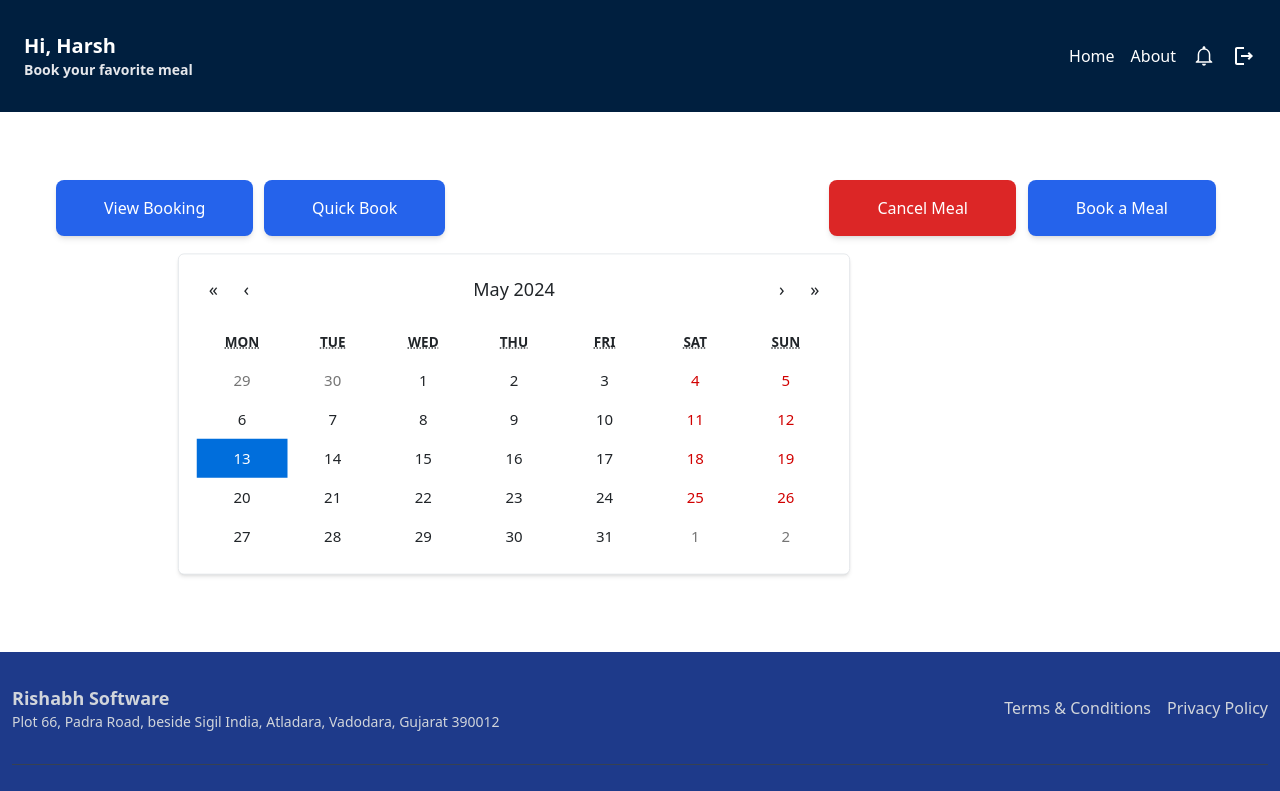
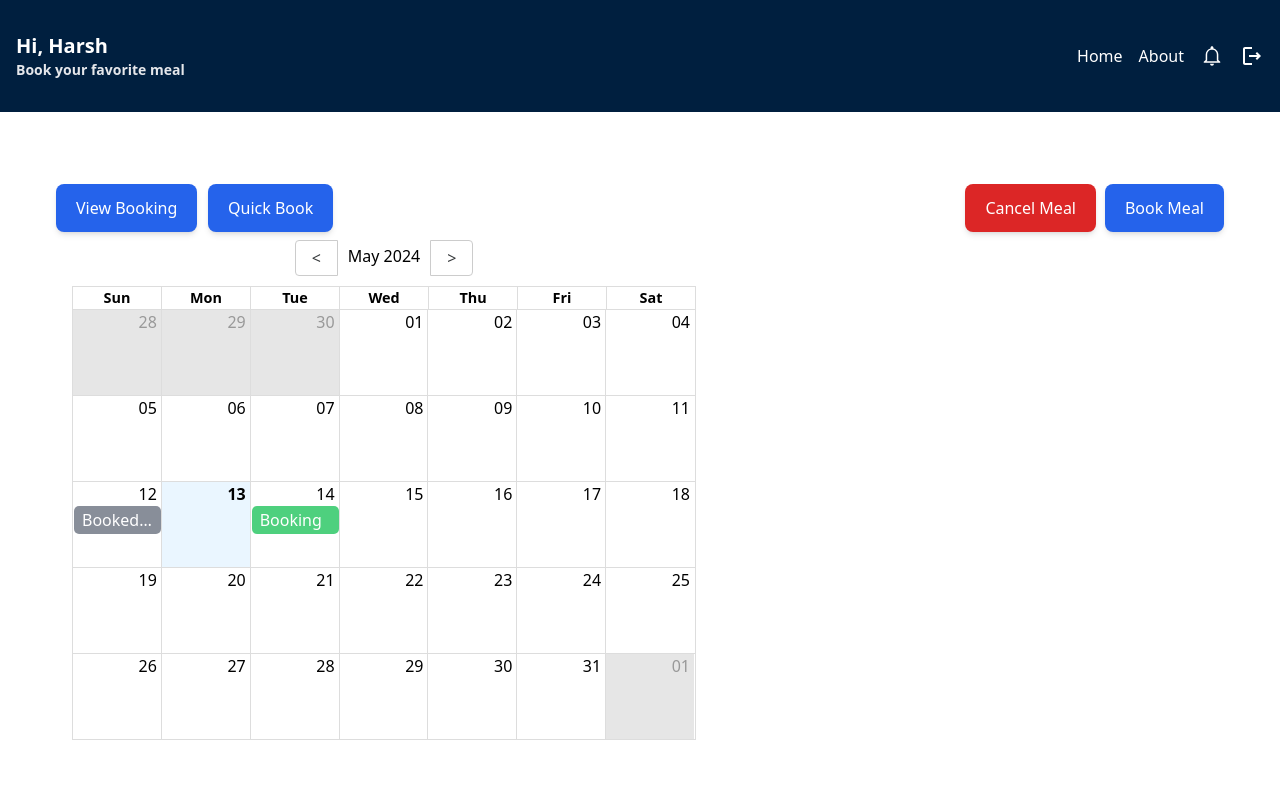
Before and after one commit to Devanshi2109/bookMyMeal-frontend, a React (Vite) app: page / in a window 1280 px wide. Shown: the top 791 px of the page. Built offline with nearby package versions, Linux system fonts and the light colour scheme.

Commit message:
Made changes in the calendar component and viewbooking

```diff
--- a/package.json
+++ b/package.json
@@ -11,9 +11,9 @@
   },
   "dependencies": {
     "axios": "^1.6.8",
-    "bootstrap": "^5.3.3",
+    "moment": "^2.30.1",
     "react": "^18.2.0",
-    "react-bootstrap": "^2.10.2",
+    "react-big-calendar": "^1.12.1",
     "react-calendar": "^5.0.0",
     "react-dom": "^18.2.0",
     "react-hot-toast": "^2.4.1",
--- a/src/components/BookAMealBtn.jsx
+++ b/src/components/BookAMealBtn.jsx
@@ -39,14 +39,14 @@ const BookAMealBtn = () => {
   return (
     <div>
       <button
-        className="absolute px-5 py-3 m-2 text-white transform -translate-y-1/2 bg-blue-600 rounded-lg shadow-md hover:bg-blue-900 top-1/4 right-14"
+        className="absolute px-5 py-3 m-2 text-white transform -translate-y-1/2 bg-blue-600 rounded-lg shadow-md hover:bg-navy top-1/4 right-12"
         onClick={handleBookMeal}
       >
-        Book a Meal
+        Book Meal
       </button>
       {showModal && (
-        <div className="fixed inset-0 flex items-center justify-center bg-gray-500 bg-opacity-75">
-          <div className="w-full max-w-md p-12 bg-white rounded-lg shadow-md">
+        <div className="fixed inset-0 flex items-center justify-center bg-gray-500 bg-opacity-75 z-10">
+          <div className="w-full max-w-md p-12 bg-white rounded-lg shadow-md ">
             <div className="flex items-center justify-between mb-8">
               <h2 className="text-xl font-bold">Book A Meal</h2>
               <button
--- a/src/components/Calendar.jsx
+++ b/src/components/Calendar.jsx
@@ -1,26 +1,106 @@
 import React, { useState } from 'react';
-import Calendar from 'react-calendar';
-import 'react-calendar/dist/Calendar.css';
+import { Calendar, momentLocalizer, Views, Navigate } from 'react-big-calendar';
+import moment from 'moment';
+import 'react-big-calendar/lib/css/react-big-calendar.css';
 
-const CalendarComponent = () => {
-    const [selectedDate, setSelectedDate] = useState(new Date());
+const localizer = momentLocalizer(moment);
 
-    const handleDateChange = date => {
-        setSelectedDate(date);
+const CalendarComponent = ({ viewMode }) => {
+  const [date, setDate] = useState(new Date());
+  const [events, setEvents] = useState([
+
+    {
+      title: 'Booked Meal',
+      start: moment().subtract(1, 'days').toDate(),
+      end: moment().subtract(1, 'days').toDate(),
+      allDay: true,
+      isBooked: true,
+    },
+
+    {
+      title: 'Booking',
+      start: moment().add(1, 'days').toDate(),
+      end: moment().add(1, 'days').toDate(),
+      allDay: true,
+      isBooked: false,
+    },
+
+  ]);
+
+  const handleSelectSlot = ({ start }) => {
+    console.log("Selected Date: ", start);
+  };
+
+  const eventStyleGetter = (event, start, end, isSelected) => {
+    let backgroundColor = '';
+
+    if (moment(event.start).isBefore(moment(), 'day')) {
+      backgroundColor = 'bg-gray-500';
+    } else {
+      backgroundColor = 'bg-green-500';
+    }
+
+    return {
+      className: backgroundColor + ' opacity-80 px-2 text-white',
+    };
+  };
+
+
+
+  const CustomToolbar = ({ onNavigate, label, date }) => {
+    const goToBack = () => {
+      if (moment(date).isAfter(moment(), 'month')) {
+        onNavigate(Navigate.PREVIOUS);
+      }
+    };
+
+    const goToNext = () => {
+      if (moment(date).isBefore(moment().add(2, 'months'), 'month')) {
+        onNavigate(Navigate.NEXT);
+      }
     };
 
     return (
-        <div className="calendar-container mx-auto ml-4 mt-10">
-            <div className="calendar-container mx-auto transform scale-75">
-                <Calendar
-                    onChange={handleDateChange}
-                    value={selectedDate}
-                    className="w-full sm:max-w-lg md:max-w-xl lg:max-w-2xl xl:max-w-4xl 2xl:max-w-5xl bg-white bg-opacity-90 border border-gray-300 font-sans leading-normal shadow-md rounded-lg p-4 transition-colors duration-200 h-auto sm:h-auto md:h-auto lg:h-auto xl:h-auto 2xl:h-auto text-sm sm:text-base md:text-lg lg:text-xl xl:text-2xl 2xl:text-3xl"
+      <div className="rbc-toolbar">
+        <span className="rbc-btn-group">
+          <button type="button" onClick={goToBack} disabled={moment(date).isSameOrBefore(moment(), 'month')}>&lt;</button>
+          <span className="rbc-toolbar-label">{moment(date).format('MMMM YYYY')}</span>
+          <button type="button" onClick={goToNext} disabled={moment(date).isSameOrAfter(moment().add(3, 'months'), 'month')}>&gt;</button>
+        </span>
+      </div>
+    );
+  };
 
-                />
-            </div>
-        </div>
-    );
+  return (
+    <div className={`relative ${viewMode === 'homepage' ? 'w-1/2' : 'w-full'} max-w-4xl mx-auto mt-12 right-64 m-8 `}>
+      <Calendar
+        localizer={localizer}
+        events={events}
+        startAccessor="start"
+        endAccessor="end"
+        selectable
+        views={{ month: true }}
+        defaultView={Views.MONTH}
+        onSelectSlot={handleSelectSlot}
+        onNavigate={(newDate) => setDate(newDate)}
+        date={date}
+        components={{
+          toolbar: CustomToolbar,
+        }}
+        eventPropGetter={eventStyleGetter}
+        style={{ height: '500px' }}
+      />
+    </div>
+  );
 };
 
-export default CalendarComponent;
+const HomepageCalendar = () => {
+  return <CalendarComponent viewMode="homepage" />;
+};
+
+const ViewBookingCalendar = () => {
+  return <CalendarComponent viewMode="booking" />;
+};
+
+export default HomepageCalendar;
+export { ViewBookingCalendar };
--- a/src/components/CancelAMealBtn.jsx
+++ b/src/components/CancelAMealBtn.jsx
@@ -2,7 +2,7 @@ import React from "react";
 
 const CancelAMealBtn = () => {
   return (
-    <button className="absolute px-5 py-3 m-2 text-white transform -translate-y-1/2 bg-red-600 rounded-lg shadow-md hover:bg-red-800 top-1/4 right-64">
+    <button className="absolute px-5 py-3 m-2 text-white transform -translate-y-1/2 bg-red-600 rounded-lg shadow-md hover:bg-red-800 top-1/4 right-44">
       Cancel Meal
     </button>
   );
--- a/src/components/HomePage.jsx
+++ b/src/components/HomePage.jsx
@@ -12,7 +12,7 @@ const HomePage = () => {
     <div >
       <Navbar />
       <div className="flex-grow flex justify-center items-start p-4">
-        <div className="flex-1 mt-4">
+        <div className="flex-1 mt-16 ">
           <Calendar />
         </div>
         <div>
--- a/src/components/QuickBookBtn.jsx
+++ b/src/components/QuickBookBtn.jsx
@@ -2,7 +2,7 @@ import React from "react";
 
 const QuickBookBtn = () => {
   return (
-    <button className="absolute px-5 py-3 m-2 text-white transform -translate-y-1/2 bg-blue-600 rounded-lg shadow-md ml-16 top-1/4 left-64 ">
+    <button className="absolute px-5 py-3 m-2 text-white transform -translate-y-1/2 bg-blue-600 rounded-lg hover:bg-navy shadow-md ml-16 top-1/4 left-36 ">
       Quick Book
     </button>
   );
--- a/src/components/ViewBookBtn.jsx
+++ b/src/components/ViewBookBtn.jsx
@@ -1,108 +1,120 @@
 import React, { useState } from 'react';
-import Calendar from 'react-calendar';
-import Modal from 'react-bootstrap/Modal';
-import 'react-calendar/dist/Calendar.css';
-import 'bootstrap/dist/css/bootstrap.min.css';
+import { Calendar, momentLocalizer, Views } from 'react-big-calendar';
+import moment from 'moment';
+import 'react-big-calendar/lib/css/react-big-calendar.css';
 
-const ViewBookingsModal = () => {
-  const [showModal, setShowModal] = useState(false);
-  const [showCalendar, setShowCalendar] = useState(false);
-  const [selectedMonth, setSelectedMonth] = useState(new Date().getMonth());
-  const [selectedYear, setSelectedYear] = useState(new Date().getFullYear());
-  const [selectedDate, setSelectedDate] = useState(new Date());
-  const [bookings, setBookings] = useState([
-    // sample bookings data
-    { startDate: '2024-05-10', endDate: '2024-05-15' },
-    { startDate: '2024-05-20', endDate: '2024-05-22' },
-  ]);
+const localizer = momentLocalizer(moment);
 
-  const handleOpenModal = () => {
-    setShowModal(true);
-    setShowCalendar(false);
+const ViewBookings = () => {
+  const [isModalOpen, setIsModalOpen] = useState(false);
+  const [date, setDate] = useState(new Date());
+  const [events, setEvents] = useState([]);
+
+  const getTotalDaysBooked = () => {
+
+    const startOfMonth = moment(date).startOf('month');
+    const endOfMonth = moment(date).endOf('month');
+    return events.filter(event =>
+      moment(event.start).isBetween(startOfMonth, endOfMonth) &&
+      event.isBooked
+    ).reduce((total, event) => {
+      const start = moment.max(moment(event.start), startOfMonth);
+      const end = moment.min(moment(event.end), endOfMonth);
+      return total + end.diff(start, 'days') + 1;
+    }, 0);
   };
 
-  const handleCloseModal = () => {
-    setShowModal(false);
+  const handleMonthChange = (event) => {
+    const newDate = new Date(date.getFullYear(), event.target.value);
+    setDate(newDate);
   };
 
-  const handleView = () => {
-    const newDate = new Date(selectedYear, selectedMonth);
-    setSelectedDate(newDate);
-    setShowCalendar(true);
+  const handleYearChange = (event) => {
+    const newDate = new Date(event.target.value, date.getMonth());
+    setDate(newDate);
   };
 
-  const isBookedDate = (date) => {
-    return bookings.some(booking => {
-      const start = new Date(booking.startDate);
-      const end = new Date(booking.endDate);
-      return date >= start && date <= end;
-    });
+  const handleViewClick = () => {
+    setEvents([
+
+      {
+        title: 'Booked',
+        start: new Date(2024, date.getMonth(), 10),
+        end: new Date(2024, date.getMonth(), 15),
+        allDay: true,
+        isBooked: true,
+      },
+      {
+        title: 'Booked',
+        start: new Date(2024, date.getMonth(), 20),
+        end: new Date(2024, date.getMonth(), 22),
+        allDay: true,
+        isBooked: true,
+      },
+
+    ]);
+    setIsModalOpen(true);
   };
 
-  const calculateBookedDays = () => {
-    return bookings.filter(booking => {
-      const start = new Date(booking.startDate);
-      const end = new Date(booking.endDate);
-      const startMonth = start.getMonth();
-      const startYear = start.getFullYear();
-      return startMonth === selectedMonth && startYear === selectedYear;
-    }).length;
-  };
-
-  const totalBookedDays = calculateBookedDays();
-
   return (
-    <>
-      <button className="absolute px-5 py-3 m-2 text-white transform -translate-y-1/2 bg-blue-600 rounded-lg  hover:bg-blue-900 shadow-md top-1/4 left-12" onClick={handleOpenModal}>
+    <div className="flex justify-center items-center min-h-screen">
+      <button
+        className="absolute px-5 py-3 m-2 text-white transform -translate-y-1/2 bg-blue-600 rounded-lg hover:bg-navy shadow-md top-1/4 left-12 "
+        onClick={handleViewClick}
+      >
         View Booking
       </button>
 
-      <Modal show={showModal} onHide={handleCloseModal} centered>
-        <Modal.Header closeButton>
-          <Modal.Title>View Bookings</Modal.Title>
-        </Modal.Header>
-        <Modal.Body className="d-flex flex-column align-items-center">
-          <div className="d-flex justify-content-center mb-3">
+      {isModalOpen && (
+        <div className="fixed inset-0 bg-gray-600 bg-opacity-50 flex justify-center items-center z-50">
+          <div className="relative bg-white p-5 border shadow-lg rounded-md w-full max-w-md">
+            <button
+              className="absolute top-0 right-0 mt-4 mr-4 text-2xl text-gray-600"
+              onClick={() => setIsModalOpen(false)}
+            >
+              &times;
+            </button>
+            <div className="flex justify-center mb-4">
+              <div>
                 <select
-              className="mr-2"
-              value={selectedMonth}
-              onChange={(e) => setSelectedMonth(parseInt(e.target.value, 10))}
+                  value={date.getMonth()}
+                  onChange={handleMonthChange}
+                  className="p-2 border rounded"
                 >
-              {Array.from({ length: 12 }, (_, i) => (
-                <option key={i} value={i}>
-                  {new Date(0, i).toLocaleString('default', { month: 'long' })}
-                </option>
-              ))}
-            </select>
-            <select
-              value={selectedYear}
-              onChange={(e) => setSelectedYear(parseInt(e.target.value, 10))}
-            >
-              {Array.from({ length: 5 }, (_, i) => (
-                <option key={i} value={new Date().getFullYear() + i}>
-                  {new Date().getFullYear() + i}
-                </option>
+                  {moment.months().map((month, idx) => (
+                    <option key={idx} value={idx}>{month}</option>
                   ))}
                 </select>
               </div>
-          <button className="btn btn-primary mb-3" onClick={handleView}>
-            View
-          </button>
-          {showCalendar && (
               <div>
+                <select
+                  value={date.getFullYear()}
+                  onChange={handleYearChange}
+                  className="p-2 border rounded"
+                >
+                  {Array.from({ length: 10 }, (_, i) => moment().year() - 5 + i).map((year) => (
+                    <option key={year} value={year}>{year}</option>
+                  ))}
+                </select>
+              </div>
+            </div>
             <Calendar
-                value={selectedDate}
-                tileClassName={({ date, view }) =>
-                  view === 'month' && isBookedDate(date) ? 'highlight' : null
-                }
+              localizer={localizer}
+              events={events}
+              startAccessor="start"
+              endAccessor="end"
+              views={{ month: true }}
+              defaultView={Views.MONTH}
+              date={date}
+              onNavigate={setDate}
+              style={{ height: 400 }}
             />
-              <div className="mt-3">Total Booked Days: {totalBookedDays}</div>
+            <p className="text-center mt-4">Total Days Booked: {getTotalDaysBooked()}</p>
+          </div>
         </div>
       )}
-        </Modal.Body>
-      </Modal>
-    </>
+    </div>
   );
 };
 
-export default ViewBookingsModal;
+export default ViewBookings;
```
Also changed, not shown: 1 other file (tests, documents, lock files or other folders). Lines whose indentation alone changed are shown as unchanged.
